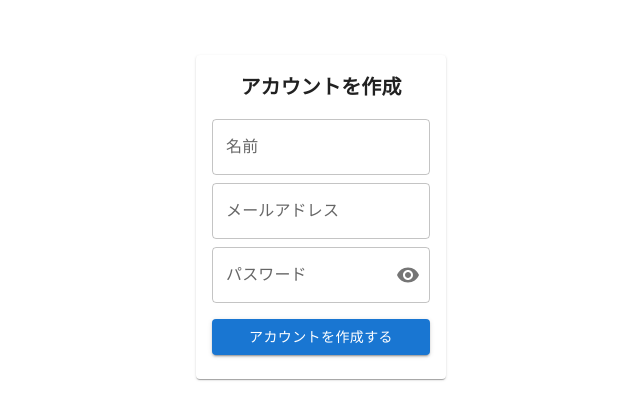
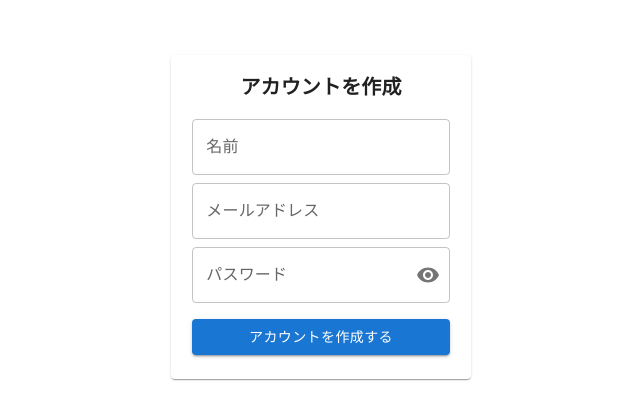
Before and after one commit to Tayuchi/TESNS, a Next.js app: page /sign-up in a window 1280 px wide. Shown: the part 191-610 px from the top of the page, without its empty margins (319-959 px from the left). Built offline with nearby package versions, Linux system fonts and the light colour scheme.

Commit message:
バリデーションを実装した

```diff
--- a/src/libs/components/PassField.tsx
+++ b/src/libs/components/PassField.tsx
@@ -24,13 +24,13 @@ export default function PassField({ value, onChange }: PassFieldProps) {
 
     return (
         <div>
-            <FormControl variant="outlined">
+            <FormControl variant="outlined" sx={{width: '96%'}}>
                 <InputLabel>パスワード</InputLabel>
                 <OutlinedInput
                     id="pass"
                     type={showPassword ? 'text' : 'password'}
-                    value={value}  // 親コンポーネントから受け取ったvalueを設定
-                    onChange={onChange}  // 親コンポーネントから受け取ったonChangeを設定
+                    value={value}
+                    onChange={onChange}
                     endAdornment={
                         <InputAdornment position="end">
                             <IconButton
--- a/src/libs/components/sign-up/SignUp.tsx
+++ b/src/libs/components/sign-up/SignUp.tsx
@@ -8,6 +8,7 @@ export default function SignUp() {
     const [name, setName] = useState('');
     const [email, setEmail] = useState('');
     const [password, setPassword] = useState('');
+    const [emailError, setEmailError] = useState(false);
 
     const handleClick = () => {
         const data = {
@@ -20,20 +21,49 @@ export default function SignUp() {
 
     };
 
+    const validateEmail = () => { // 追加
+        const isValid = /^.+@.+/.test(email);
+        setEmailError(!isValid)
+    };
+
     return (
         <div className="flex flex-col justify-center items-center h-screen">
             <Grid container justifyContent="center" alignItems="center" style={{ height: '100vh' }}>
-                <Card sx={{ maxWidth: 250 }}>
+                <Card sx={{ maxWidth: 300 }}>
                     <CardContent sx={{ textAlign: 'center' }}>
                         <Typography variant="h6" fontWeight="fontWeightBold">
                             アカウントを作成
                         </Typography>
 
-                        <TextField id="name" label="名前" variant="outlined" margin="normal" value={name} onChange={(e) => setName(e.target.value)} />
-                        <TextField id="email" label="メールアドレス" variant="outlined" sx={{ mb: 1 }} value={email} onChange={(e) => setEmail(e.target.value)} />
+                        <TextField
+                            id="name"
+                            label="名前"
+                            variant="outlined"
+                            sx={{width: '96%'}}
+                            margin="normal"
+                            value={name}
+                            onChange={(e) => setName(e.target.value)}
+                        />
+                        <TextField
+                            fullWidth
+                            id="email"
+                            label="メールアドレス"
+                            variant="outlined"
+                            sx={{ mb: 1, width: '96%'}}
+                            value={email}
+                            onChange={(e) => setEmail(e.target.value)}
+                            onBlur={validateEmail}
+                            error={emailError}
+                            helperText={emailError ? 'メールアドレスを入力してください' : ''}
+                        />
                         <PassField value={password} onChange={(e) => setPassword(e.target.value)} />
 
-                        <Button fullWidth sx={{ mt: 2 }} onClick={handleClick} color="primary" variant="contained" >
+                        <Button
+                            sx={{ mt: 2, width: '96%' }}
+                            onClick={handleClick}
+                            color="primary"
+                            variant="contained"
+                        >
                             アカウントを作成する
                         </Button>
                     </CardContent>
```
Also changed, not shown: src/libs/components/login/Login.tsx (+22 -3 lines).
